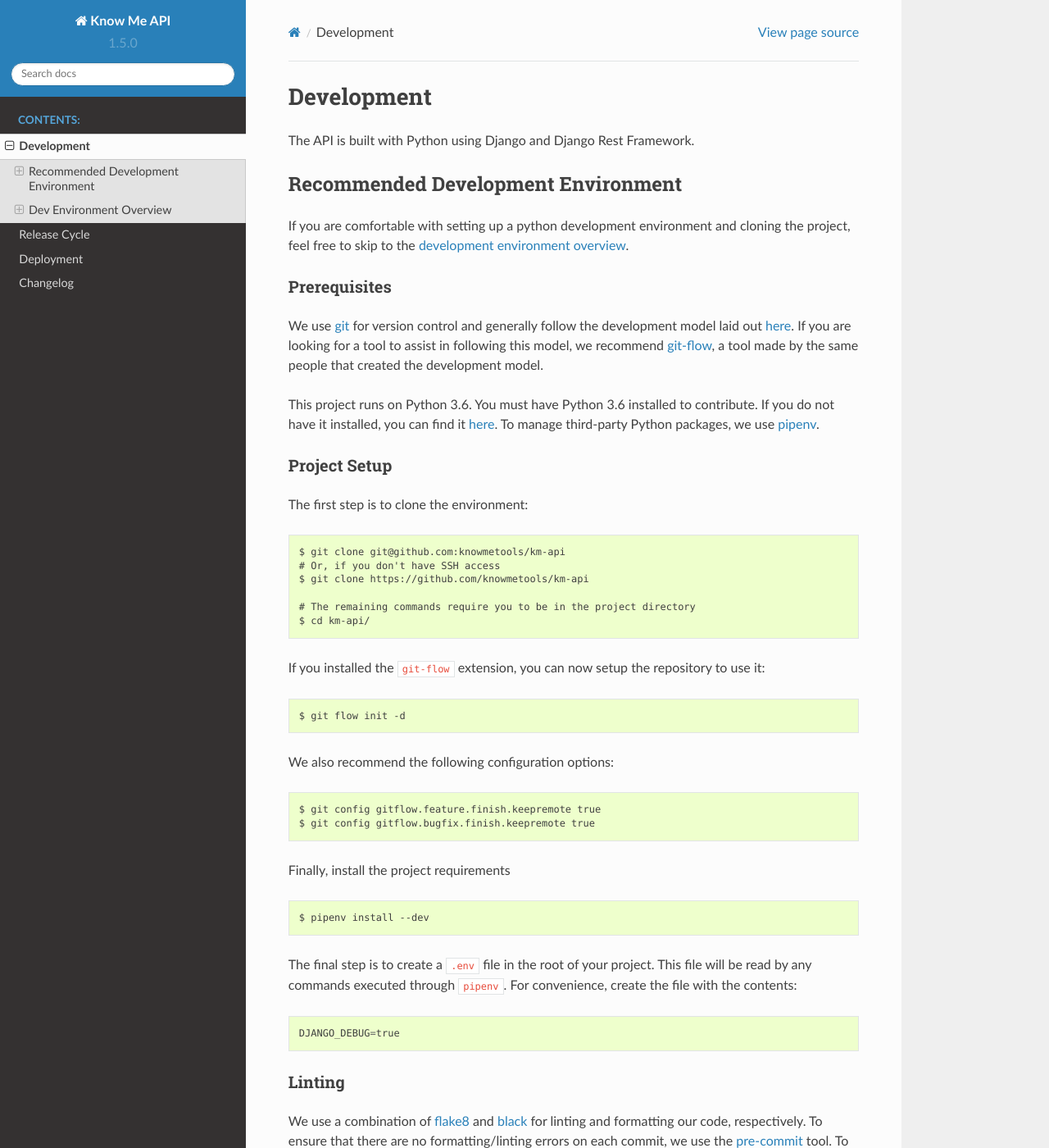
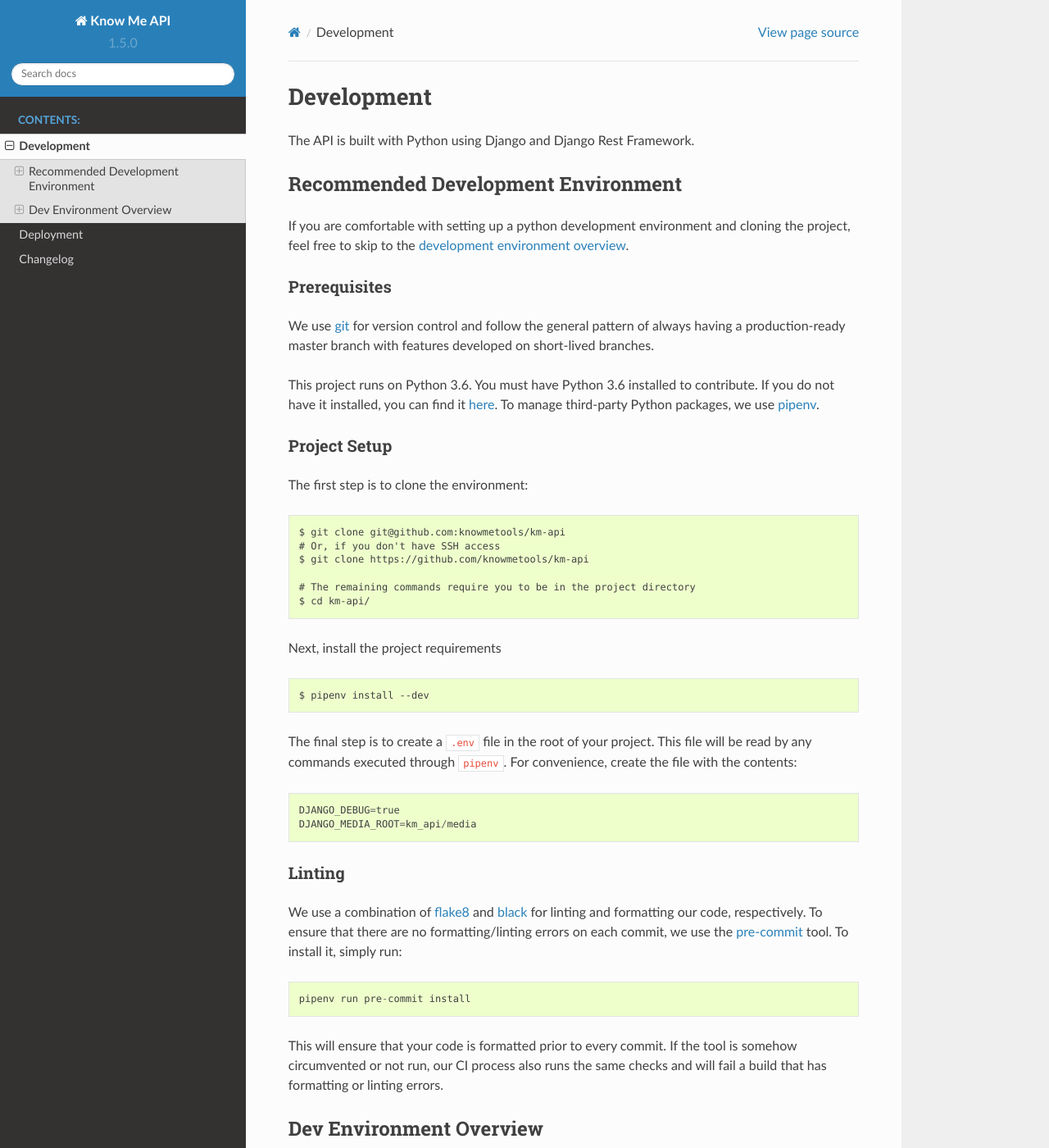
Before and after one commit to knowmetools/km-api, a Sphinx documentation site: the page built from docs/development.rst, in a window 1280 px wide and 1400 px high. Shown: the whole window at 82% size. Built offline with Sphinx 7.4.7 and the Read the Docs theme 2.0.0, drawn with Linux system fonts in a browser that asks for light colours; some of the changed text lies outside the part shown.

Commit message:
Update documentation for CI/CD.
Update documentation to reflect our new CI/CD practices. This mostly
involves removing instructions about making changes to the `develop`
branch and how to create releases.

```diff
--- a/docs/changelog.rst
+++ b/docs/changelog.rst
@@ -1,6 +1,11 @@
 #########
 Changelog
 #########
+
+.. warning::
+
+    This changelog is no longer updated since we adopted continuous integration
+    and deployment practices. It exists purely for historical reasons.
 
 **************
 In Development
--- a/docs/development.rst
+++ b/docs/development.rst
@@ -8,15 +8,21 @@ The API is built with Python using Django and Django Rest Framework.
 Recommended Development Environment
 ***********************************
 
-If you are comfortable with setting up a python development environment and cloning the project, feel free to skip to the `development environment overview <dev-overview_>`_.
+If you are comfortable with setting up a python development environment and
+cloning the project, feel free to skip to the
+`development environment overview <dev-overview_>`_.
 
 
 Prerequisites
 =============
 
-We use git_ for version control and generally follow the development model laid out `here <git-branching-model_>`_. If you are looking for a tool to assist in following this model, we recommend git-flow_, a tool made by the same people that created the development model.
+We use git_ for version control and follow the general pattern of always having
+a production-ready master branch with features developed on short-lived
+branches.
 
-This project runs on Python 3.6. You must have Python 3.6 installed to contribute. If you do not have it installed, you can find it `here <python36_>`_. To manage third-party Python packages, we use pipenv_.
+This project runs on Python 3.6. You must have Python 3.6 installed to
+contribute. If you do not have it installed, you can find it
+`here <python36_>`_. To manage third-party Python packages, we use pipenv_.
 
 
 .. _project-setup:
@@ -33,31 +39,29 @@ The first step is to clone the environment::
     # The remaining commands require you to be in the project directory
     $ cd km-api/
 
-If you installed the ``git-flow`` extension, you can now setup the repository to use it::
-
-    $ git flow init -d
-
-We also recommend the following configuration options::
-
-    $ git config gitflow.feature.finish.keepremote true
-    $ git config gitflow.bugfix.finish.keepremote true
-
-Finally, install the project requirements ::
+Next, install the project requirements ::
 
     $ pipenv install --dev
 
-The final step is to create a ``.env`` file in the root of your project. This file will be read by any commands executed through ``pipenv``. For convenience, create the file with the contents::
+The final step is to create a ``.env`` file in the root of your project. This
+file will be read by any commands executed through ``pipenv``. For convenience,
+create the file with the contents::
 
     DJANGO_DEBUG=true
+    DJANGO_MEDIA_ROOT=km_api/media
 
 Linting
 =======
 
-We use a combination of flake8_ and black_ for linting and formatting our code, respectively. To ensure that there are no formatting/linting errors on each commit, we use the pre-commit_ tool. To install it, simply run::
+We use a combination of flake8_ and black_ for linting and formatting our code,
+respectively. To ensure that there are no formatting/linting errors on each
+commit, we use the pre-commit_ tool. To install it, simply run::
 
     pipenv run pre-commit install
 
-This will ensure that your code is formatted prior to every commit. If the tool is somehow circumvented or not run, our CI process also runs the same checks and will fail a build that has formatting or linting errors.
+This will ensure that your code is formatted prior to every commit. If the tool
+is somehow circumvented or not run, our CI process also runs the same checks and
+will fail a build that has formatting or linting errors.
 
 
 .. _dev-overview:
@@ -81,13 +85,15 @@ Local Dev Server
 
 The development server can be run using the following command::
 
+    $ pipenv run km_api/manage.py migrate
     $ pipenv run km_api/manage.py runserver
 
 
 Running Tests
 =============
 
-Tests are run with pytest_. To run the tests, make sure the requirements are installed and run the tests::
+Tests are run with pytest_. To run the tests, make sure the requirements are
+installed and run the tests::
 
     $ pipenv install --dev
     $ pipenv run pytest km_api/
@@ -96,7 +102,9 @@ Tests are run with pytest_. To run the tests, make sure the requirements are ins
 Building Docs
 =============
 
-We use sphinx for building documentation, and the docs are automatically published using ReadTheDocs. If you want to build the docs locally, install the requirements and run the build command::
+We use sphinx for building documentation, and the docs are automatically
+published using ReadTheDocs. If you want to build the docs locally, install the
+requirements and run the build command::
 
     $ pipenv install -r requirements/docs.txt
     $ cd docs
@@ -106,8 +114,6 @@ We use sphinx for building documentation, and the docs are automatically publish
 .. _black: https://github.com/ambv/black
 .. _flake8: http://flake8.pycqa.org/en/latest/
 .. _git: https://git-scm.com/downloads
-.. _git-branching-model: http://nvie.com/posts/a-successful-git-branching-model/
-.. _git-flow: https://github.com/nvie/gitflow
 .. _pipenv: https://pipenv.readthedocs.io/en/latest/
 .. _pre-commit: https://pre-commit.com/
 .. _pytest: https://docs.pytest.org/en/latest/
--- a/docs/index.rst
+++ b/docs/index.rst
@@ -16,7 +16,6 @@ Welcome to Know Me API's documentation!
    :caption: Contents:
 
    development
-   release-cycle
    deployment
    changelog
 
```
Also changed, not shown: README.rst (+12 -1 lines), docs/deployment.rst (+8 -0 lines), docs/release-cycle.rst (deleted, +0 -106 lines), .bumpversion.cfg (deleted).
